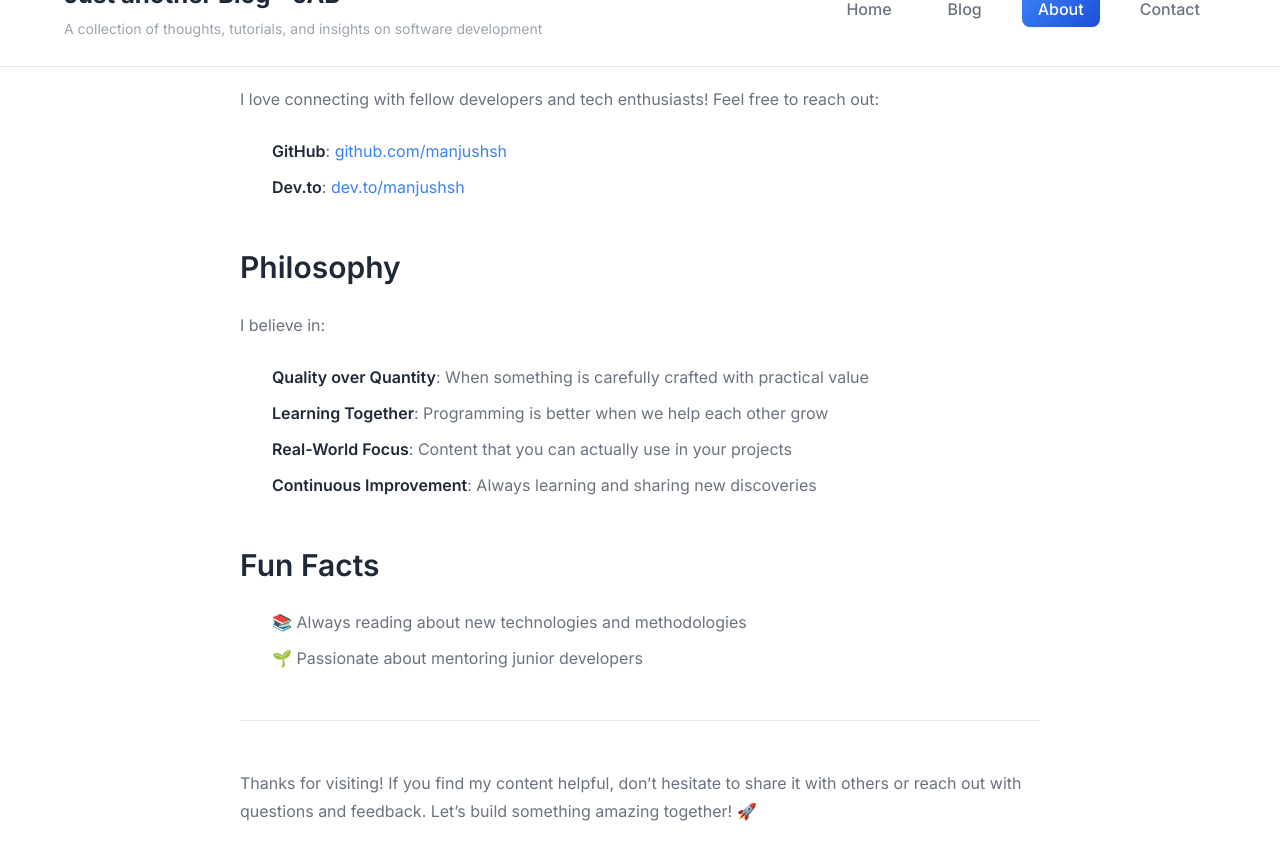
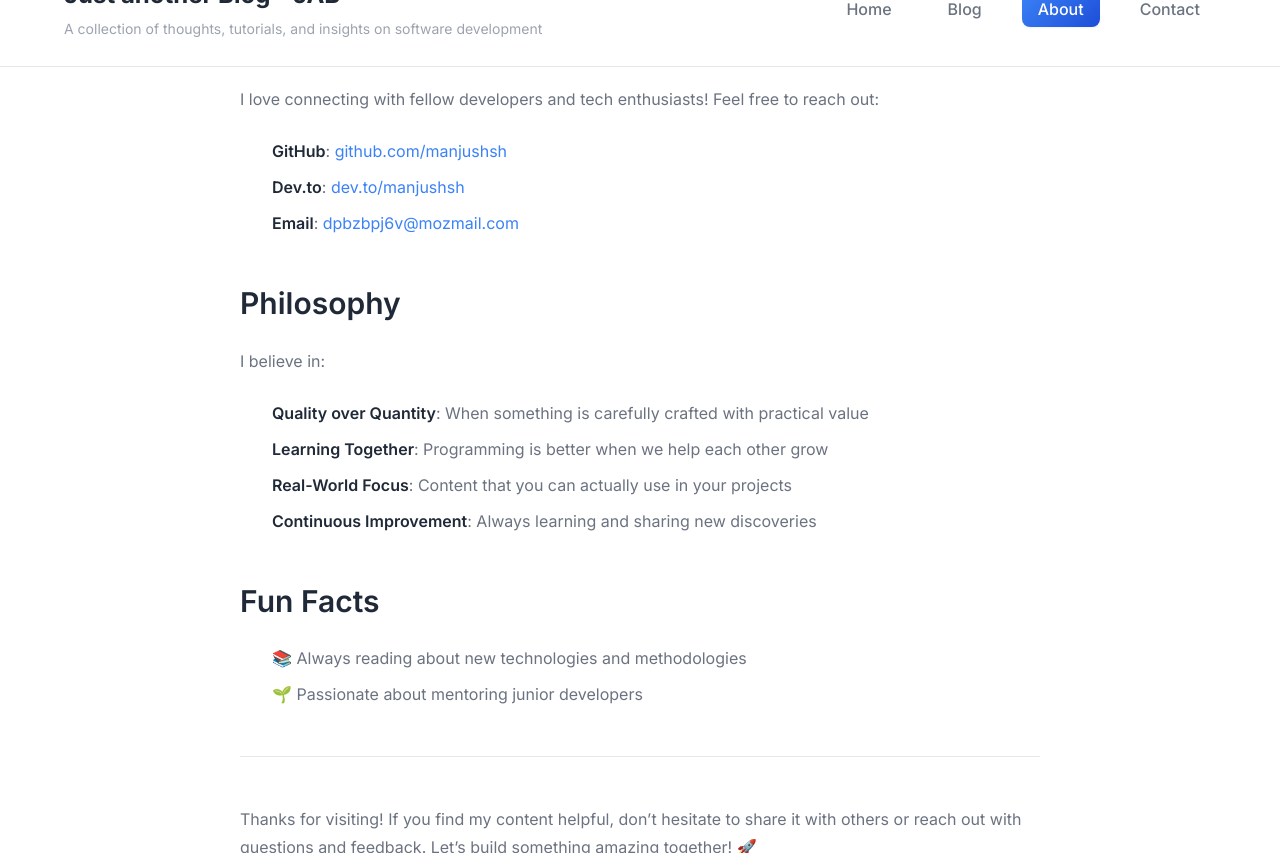
Before and after one commit to manjushsh/manjushsh, a Jekyll site: the page built from about.md, in a window 1280 px wide and 900 px high, scrolled down 1515 px, cut to the strip 47-900 px from the top of the window. Built offline with Jekyll 4.4.1, drawn with Linux system fonts in a browser that asks for light colours.

Commit message:
added email

```diff
--- a/about.md
+++ b/about.md
@@ -39,6 +39,7 @@ I love connecting with fellow developers and tech enthusiasts! Feel free to reac
 
 - **GitHub**: [github.com/manjushsh](https://github.com/manjushsh)
 - **Dev.to**: [dev.to/manjushsh](https://dev.to/manjushsh)
+- **Email**: [dpbzbpj6v@mozmail.com](mailto:dpbzbpj6v@mozmail.com)
 
 ## Philosophy
 
```
